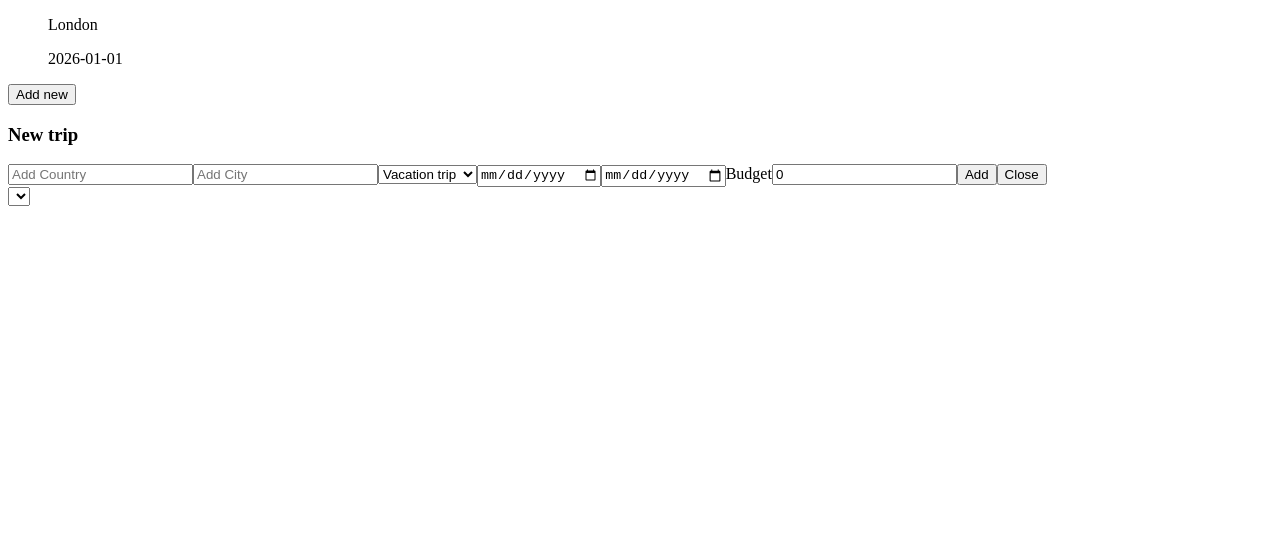
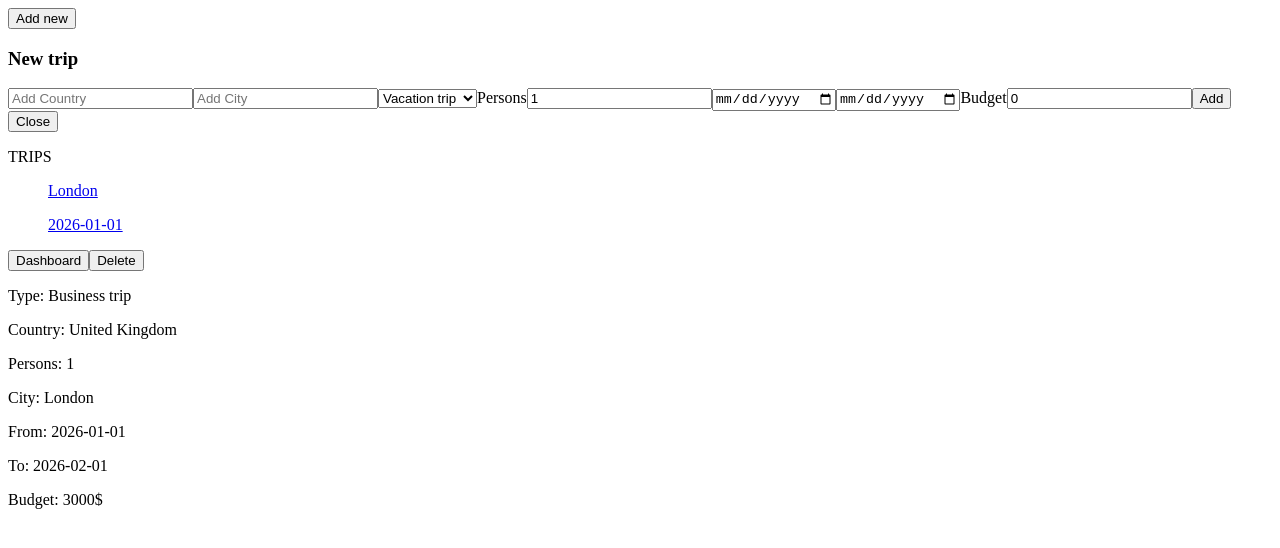
Before and after one commit to egrgut/travel-planner, a React (Vite) app: page /trips/1 in a window 1280 px wide. Both pictures are taken after a click on the button "Add new". Shown: the top 548 px of the page. Built offline with nearby package versions, Linux system fonts and the light colour scheme.

Commit message:
Enhance trip and navigation features: add `NavLink` to `TripSidebarItem`, support person count in trip data, enable trip deletion in `TripPage`, and refine trip-related components and layouts.

```diff
--- a/src/components/AppLayout.tsx
+++ b/src/components/AppLayout.tsx
@@ -8,6 +8,7 @@ function AppLayout() {
     return (
         <div>
             <TripList/>
+            <button>Dashboard</button>
             <Outlet/>
         </div>
     )
--- a/src/components/CreateTrip.tsx
+++ b/src/components/CreateTrip.tsx
@@ -14,6 +14,7 @@ function CreateTrip({onClose}: CreateTripProps) {
 
     const [city, setCity] = useState('');
     const [country, setCountry] = useState('');
+    const [persons, setPersons] = useState(1);
     const [startDate, setStartDate] = useState('');
     const [endDate, setEndDate] = useState('');
     const [status, setStatus] = useState<TripStatus>('Vacation trip');
@@ -27,6 +28,7 @@ function CreateTrip({onClose}: CreateTripProps) {
             country: country,
             city: city,
             status: status,
+            persons: persons,
             startDate: startDate,
             endDate: endDate,
             days: [],
@@ -47,6 +49,10 @@ function CreateTrip({onClose}: CreateTripProps) {
                 <option value="Vacation trip">Vacation trip</option>
                 <option value="Business trip">Business trip</option>
             </select>
+            <label>Persons
+                <input value={persons} onChange={(e) => setPersons(Number(e.target.value))} type="number"
+                       placeholder="Add Persons"/>
+            </label>
             <input value={startDate} onChange={(e) => setStartDate(e.target.value)} type="date"
                    placeholder="Add Start date"/>
             <input value={endDate} onChange={(e) => setEndDate(e.target.value)} type="date" placeholder="Add End date"/>
--- a/src/components/TripCard.tsx
+++ b/src/components/TripCard.tsx
@@ -8,13 +8,15 @@ type TripCardProps = {
 function TripCard({trip}: TripCardProps) {
     return (
         <div>
-            <p>Type trip: {trip.status}</p>
+            <p>Type: {trip.status}</p>
             <p>Country: {trip.country}</p>
+            <p>Persons: {trip.persons}</p>
             <p>City: {trip.city}</p>
             <p>From: {trip.startDate}</p>
             <p>To: {trip.endDate}</p>
             <p>Budget: {trip.budget}$</p>
         </div>
+
     )
 }
 
--- a/src/components/TripList.tsx
+++ b/src/components/TripList.tsx
@@ -10,12 +10,13 @@ const TripList = () => {
 
     return (
         <>
+            <button onClick={() => setIsCreatingTrip(true)}>Add new</button>
+            {isCreatingTrip && <CreateTrip onClose={() => setIsCreatingTrip(false)}></CreateTrip>
+            }
+            <p>TRIPS</p>
             <ul>
                 {trips.map(trip => <TripSidebarItem key={trip.id} trip={trip}></TripSidebarItem>)}
             </ul>
-            <button onClick={() => setIsCreatingTrip(true)}>Add new</button>
-            {isCreatingTrip && <CreateTrip onClose={() => setIsCreatingTrip(false)}></CreateTrip>
-            }
         </>
     )
 
--- a/src/components/TripSidebarItem.tsx
+++ b/src/components/TripSidebarItem.tsx
@@ -1,4 +1,5 @@
 import type {Trip} from "../types/types.ts";
+import {NavLink} from "react-router";
 
 type TripSidebarItemProps = {
     trip: Trip;
@@ -6,6 +7,7 @@ type TripSidebarItemProps = {
 
 function TripSidebarItem({trip}: TripSidebarItemProps) {
     return (
+        <NavLink to={`/trips/${trip.id}`}>
         <div>
             <p>
                 {trip.city}
@@ -14,6 +16,7 @@ function TripSidebarItem({trip}: TripSidebarItemProps) {
                 {trip.startDate}
             </p>
         </div>
+        </NavLink>
     )
 }
 
--- a/src/features/trip/tripSlice.ts
+++ b/src/features/trip/tripSlice.ts
@@ -12,6 +12,7 @@ const initialState: TripsState = {
             status: "Business trip",
             country: "United Kingdom",
             city: "London",
+            persons: 1,
             days: [],
             todo: [],
             budget: 3000,
--- a/src/pages/DashBoardPage.tsx
+++ b/src/pages/DashBoardPage.tsx
@@ -7,7 +7,6 @@ function DashBoardPage() {
     const trips = useAppSelector((state) => state.trips.items);
     return (
         <div>
-            <h2>Dashboard</h2>
             {trips.map(trip => <TripCard key={trip.id} trip={trip}></TripCard>)}
         </div>
     )
--- a/src/pages/TripPage.tsx
+++ b/src/pages/TripPage.tsx
@@ -1,13 +1,30 @@
 //TODO
+import {useNavigate, useParams} from "react-router";
+import {useAppDispatch, useAppSelector} from "../app/hooks.ts";
+import NotFoundPage from "./NotFoundPage.tsx";
+import TripCard from "../components/TripCard.tsx";
+import {deleteTrip} from "../features/trip/tripSlice.ts";
 
 function TripPage() {
+    const {id} = useParams();
+    const dispatch = useAppDispatch();
+    const navigate = useNavigate();
+    const trip = useAppSelector(state => state.trips.items.find(trip => trip.id === id))
+
+    if (!trip) {
+        return <NotFoundPage/>;
+    }
+    const handleDelete = () => {
+        dispatch(deleteTrip(trip.id));
+        navigate('/');
+    }
     return (
-        <select>
-            {/*<TripCard/>*/}
-            {/*<TripTodo/>*/}
-            {/*<BudgetCard/>*/}
-        </select>
+        <>
+            <button onClick={handleDelete}>Delete</button>
+            <TripCard trip={trip}/>
+        </>
     )
+
 }
 
 export default TripPage;
--- a/src/types/types.ts
+++ b/src/types/types.ts
@@ -33,6 +33,7 @@ export type Expense = {
 export type Trip = {
     id: string,
     status: TripStatus,
+    persons: number,
     country: string,
     city: string,
     days: DayProgram[],
```
